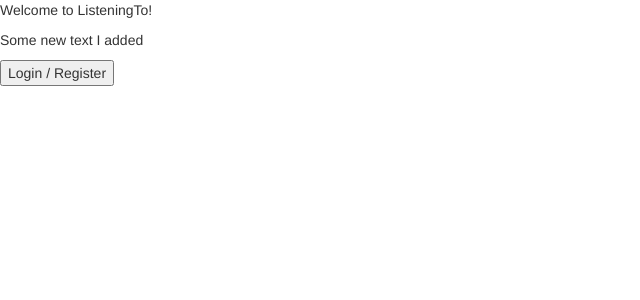
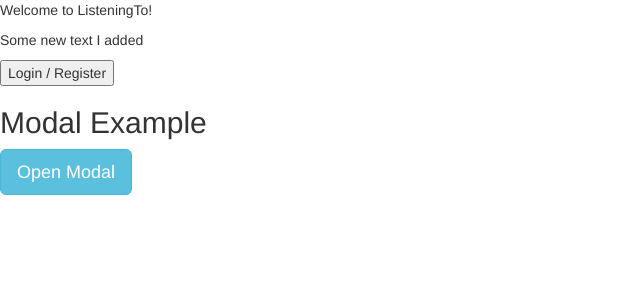
Before and after one commit to phedayat/ListeningTo, a Flask app: page / in a window 1280 px wide. Shown: the top 300 px of the page, without its empty margins (0-640 px from the left). Run offline with Flask 2, Linux system fonts and the light colour scheme; some libraries are stand-ins or nearby versions.

Commit message:
Added static and template folders for HTML/CSS/JS files. Made small changes and got a modal working

```diff
--- a/src/static/index.js
+++ b/src/static/index.js
@@ -4,5 +4,5 @@ window.addEventListener('DOMContentLoaded', (e) => {
 
 let button = document.getElementsByName('login')[0];
 button.addEventListener('click', (e) => {
-	document.getElementById('test').innerHTML = 'Changed the text!';
+	let loginModal = document.getElementById('login-modal');
 });
--- a/src/templates/index.html
+++ b/src/templates/index.html
@@ -1,5 +1,7 @@
 <!DOCTYPE HTML>
 <head>
+	<meta charset="utf-8">
+    <meta name="viewport" content="width=device-width, initial-scale=1">
 	<title>Amazing App</title>
 	<link rel="stylesheet" href="https://stackpath.bootstrapcdn.com/bootstrap/3.4.1/css/bootstrap.min.css" integrity="sha384-HSMxcRTRxnN+Bdg0JdbxYKrThecOKuH5zCYotlSAcp1+c8xmyTe9GYg1l9a69psu" crossorigin="anonymous">
 </head>
@@ -8,7 +10,36 @@
 		<p>Welcome to ListeningTo!</p>
 		<p id="test"></p>
 		<input type="button" name="login" value="Login / Register">
+
+		<section id="login-modal">
+		  <h2>Modal Example</h2>
+		  <!-- Trigger the modal with a button -->
+		  <button type="button" class="btn btn-info btn-lg" data-toggle="modal" data-target="#myModal">Open Modal</button>
+
+		  <!-- Modal -->
+		  <div class="modal fade" id="myModal" role="dialog">
+		    <div class="modal-dialog">
+
+		      <!-- Modal content-->
+		      <div class="modal-content">
+		        <div class="modal-header">
+		          <button type="button" class="close" data-dismiss="modal">&times;</button>
+		          <h4 class="modal-title">Modal Header</h4>
+		        </div>
+		        <div class="modal-body">
+		          <p>Some text in the modal.</p>
+		        </div>
+		        <div class="modal-footer">
+		          <button type="button" class="btn btn-default" data-dismiss="modal">Close</button>
+		        </div>
+		      </div>
+
+		    </div>
+		  </div>
+		</section>
 	</main>
 
 	<script type="text/javascript" src="{{url_for('static', filename='index.js')}}"></script>
+	<script src="https://code.jquery.com/jquery-3.6.0.min.js"></script>
+	<script src="https://maxcdn.bootstrapcdn.com/bootstrap/3.4.1/js/bootstrap.min.js"></script>
 </body>
```
Also changed, not shown: 2 other files.
